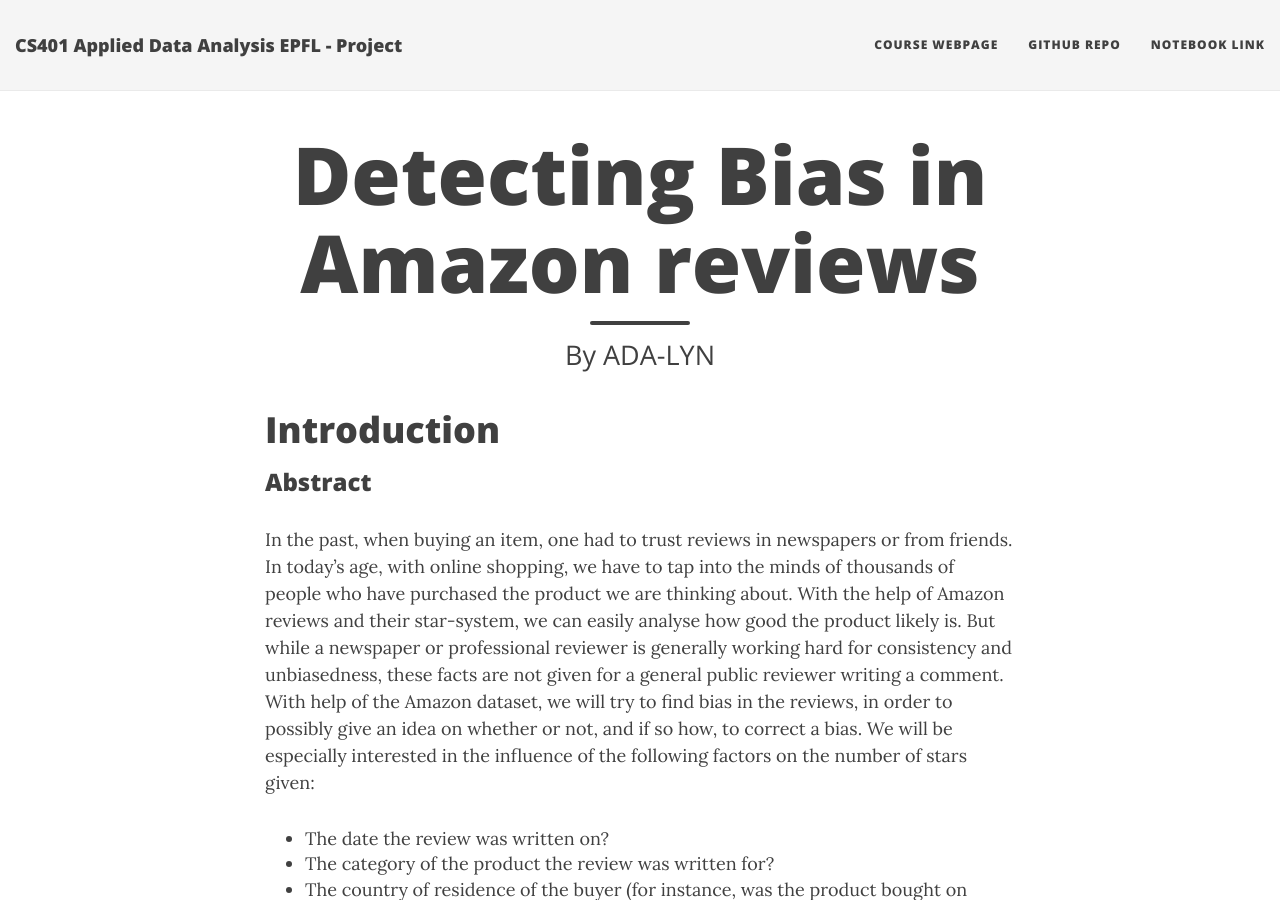
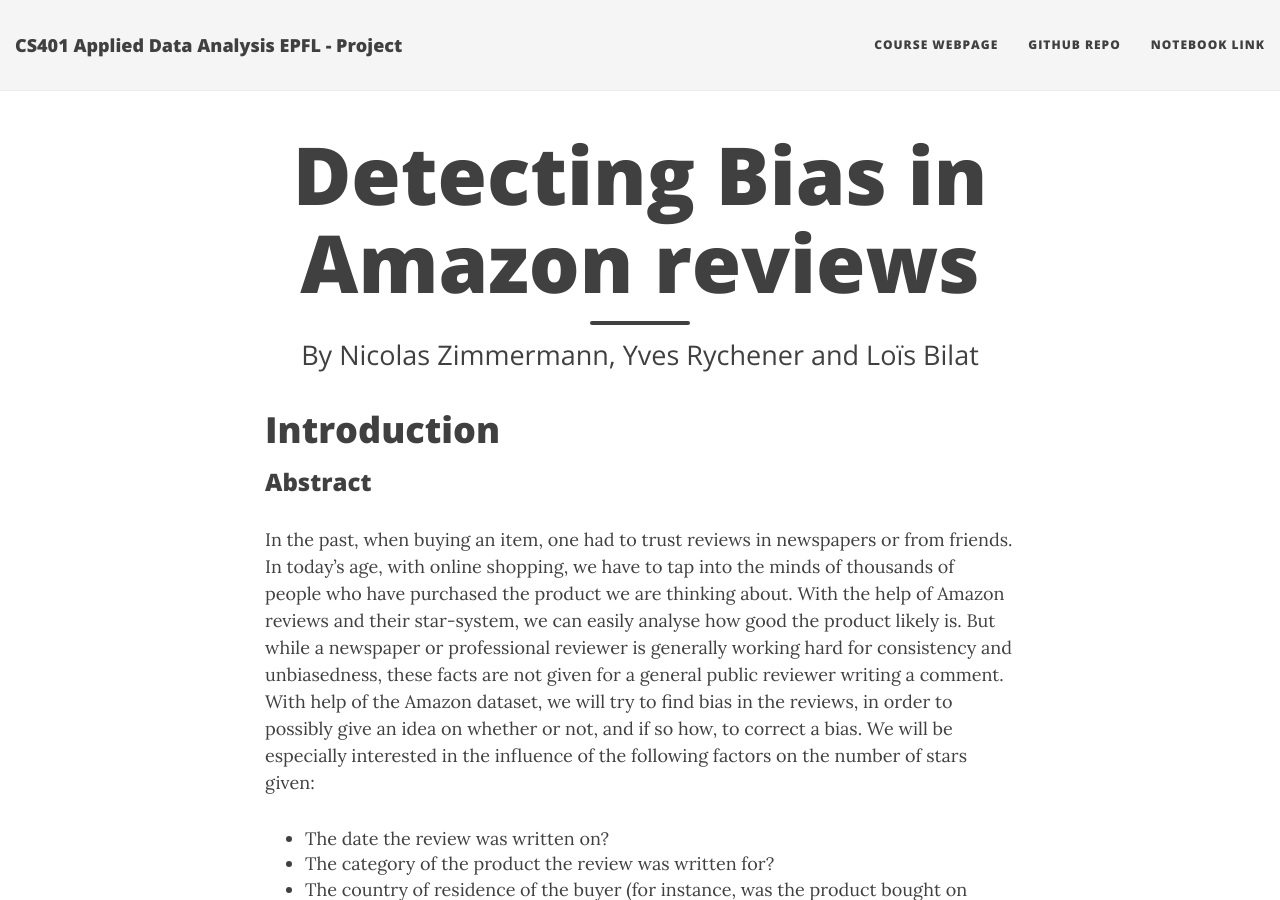
Before and after one commit to ada-lyn/ada-lyn.github.io, a Jekyll site: the page built from index.md, in a window 1280 px wide and 900 px high. Built offline with Jekyll 4.4.1, drawn with Linux system fonts in a browser that asks for light colours; nearby versions of some CDN libraries.

Commit message:
Update index.md

```diff
--- a/index.md
+++ b/index.md
@@ -1,7 +1,7 @@
 ---
 layout: page
 title: Detecting Bias in Amazon reviews
-subtitle: By ADA-LYN
+subtitle: 'By Nicolas Zimmermann, Yves Rychener and Loïs Bilat'
 published: true
 ---
 
```
